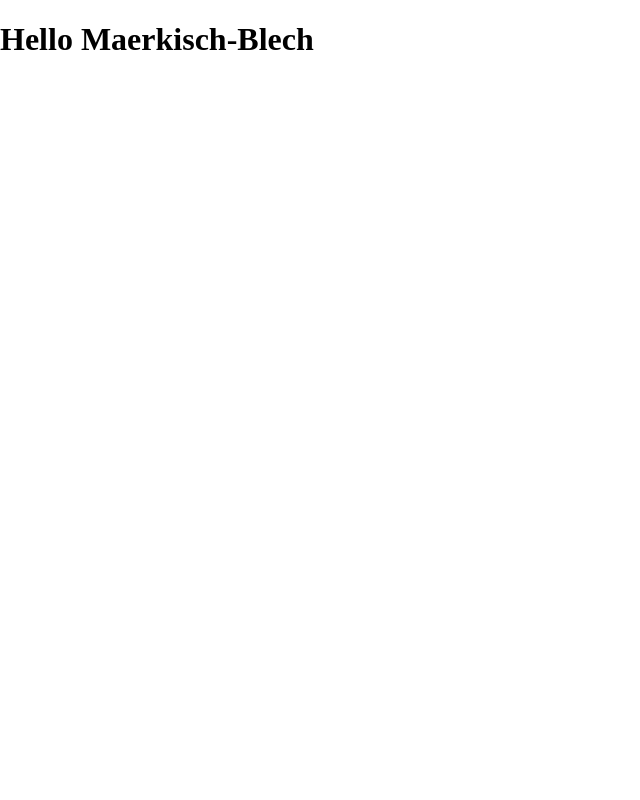
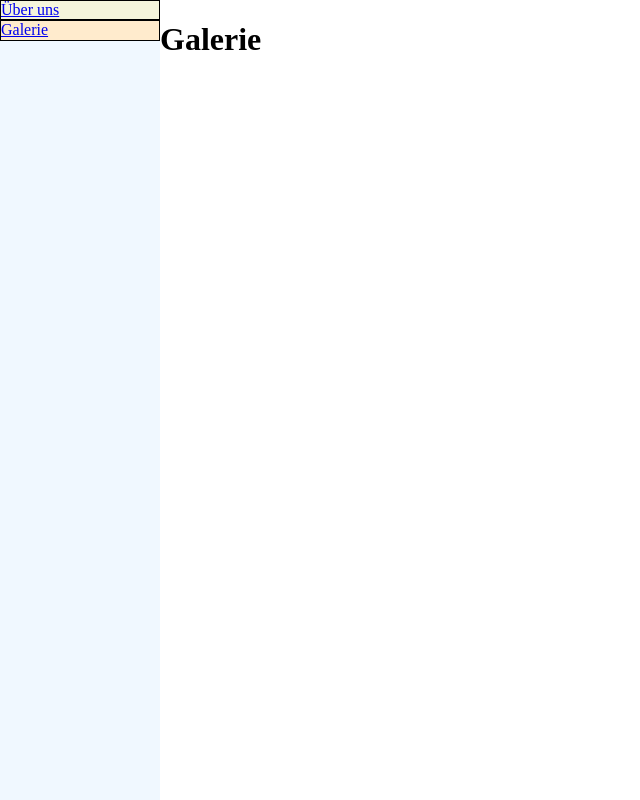
Before and after one commit to GrumiumXD/mb-website, a React (Vite) app in the folder frontend/: page /galerie in a window 1280 px wide. Shown: the whole page, without its empty margins (0-640 px from the left). Built offline with nearby package versions, Linux system fonts and the light colour scheme.

Commit message:
basic routing beginnings

```diff
--- a/frontend/package.json
+++ b/frontend/package.json
@@ -10,11 +10,15 @@
   },
   "dependencies": {
     "react": "^18.2.0",
-    "react-dom": "^18.2.0"
+    "react-dom": "^18.2.0",
+    "react-router": "^6.4.1",
+    "react-router-dom": "^6.4.1",
+    "styled-components": "^5.3.6"
   },
   "devDependencies": {
     "@types/react": "^18.0.17",
     "@types/react-dom": "^18.0.6",
+    "@types/styled-components": "^5.1.26",
     "@vitejs/plugin-react": "^2.1.0",
     "typescript": "^4.6.4",
     "vite": "^3.1.0"
--- a/frontend/src/App.tsx
+++ b/frontend/src/App.tsx
@@ -1,5 +1,29 @@
+import { createBrowserRouter, RouterProvider, Outlet } from 'react-router-dom';
+import About from './routes/About';
+
+import Galerie from './routes/Galerie';
+import Layout from './routes/layout/Layout';
+
+const router = createBrowserRouter([
+  {
+    path: '/',
+    element: <Layout />,
+    errorElement: <Layout error />,
+    children: [
+      {
+        path: '',
+        element: <About />,
+      },
+      {
+        path: '/galerie',
+        element: <Galerie />,
+      },
+    ],
+  },
+]);
+
 function App() {
-  return <h1>Hello Maerkisch-Blech</h1>;
+  return <RouterProvider router={router} />;
 }
 
 export default App;
--- a/frontend/src/main.tsx
+++ b/frontend/src/main.tsx
@@ -1,5 +1,6 @@
 import React from 'react';
 import ReactDOM from 'react-dom/client';
+
 import App from './App';
 import './normalize-8.0.1.css';
 
--- /dev/null
+++ b/frontend/src/routes/About.tsx
@@ -0,0 +1,7 @@
+type Props = {};
+
+const About = (props: Props) => {
+  return <h1>Über uns</h1>;
+};
+
+export default About;
--- /dev/null
+++ b/frontend/src/routes/ErrorPage.tsx
@@ -0,0 +1,23 @@
+import { isRouteErrorResponse, useRouteError } from 'react-router-dom';
+
+type Props = {};
+
+const errorPage = (props: Props) => {
+  const error = useRouteError() as Error;
+  console.error(error);
+
+  if (isRouteErrorResponse(error)) {
+    return (
+      <div>
+        <h1>Oops!</h1>
+        <h2>{error.status}</h2>
+        <p>{error.statusText}</p>
+        {error.data?.message && <p>{error.data.message}</p>}
+      </div>
+    );
+  } else {
+    return <div>Oops</div>;
+  }
+};
+
+export default errorPage;
--- /dev/null
+++ b/frontend/src/routes/Galerie.tsx
@@ -0,0 +1,7 @@
+type Props = {};
+
+const Galerie = (props: Props) => {
+  return <h1>Galerie</h1>;
+};
+
+export default Galerie;
--- /dev/null
+++ b/frontend/src/routes/layout/Layout.tsx
@@ -0,0 +1,29 @@
+import { Outlet } from 'react-router-dom';
+
+import styled from 'styled-components';
+import ErrorPage from '../ErrorPage';
+import Menu from './Menu';
+
+const Container = styled.div`
+  display: flex;
+  height: 100vh;
+`;
+
+type Props = {
+  error?: boolean;
+};
+
+const Layout = (props: Props) => {
+  return (
+    <Container>
+      <Menu />
+
+      <div>
+        {props?.error && <ErrorPage />}
+        {!props?.error && <Outlet />}
+      </div>
+    </Container>
+  );
+};
+
+export default Layout;
--- /dev/null
+++ b/frontend/src/routes/layout/Menu.tsx
@@ -0,0 +1,34 @@
+import { NavLink } from 'react-router-dom';
+import styled from 'styled-components';
+
+const StyledNav = styled.nav`
+  display: flex;
+  flex-direction: column;
+  width: 10em;
+  height: 100%;
+  background-color: aliceblue;
+`;
+
+const StyledNavLink = styled(NavLink)`
+  border: 1px solid black;
+  background-color: beige;
+
+  &.active {
+    background-color: blanchedalmond;
+  }
+`;
+
+type Props = {};
+
+const Menu = (props: Props) => {
+  return (
+    <StyledNav>
+      <StyledNavLink to={'/'} end>
+        Über uns
+      </StyledNavLink>
+      <StyledNavLink to={'galerie'}>Galerie</StyledNavLink>
+    </StyledNav>
+  );
+};
+
+export default Menu;
```
Also changed, not shown: 1 other file (tests, documents, lock files or other folders).
